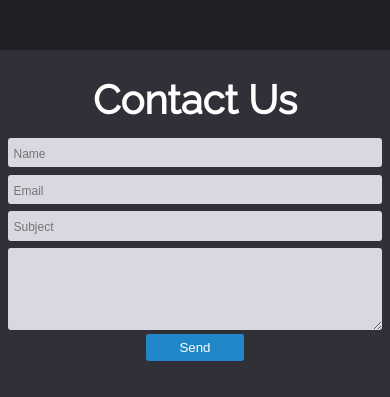
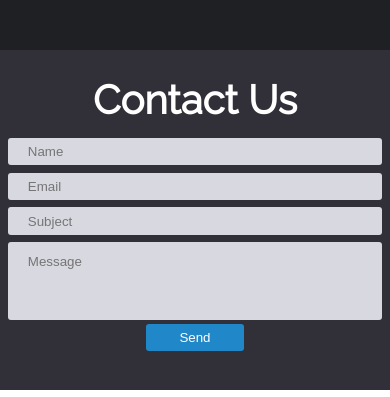
Before and after one commit to mhmdtshref/portfolio, an Angular app in the folder client/: page / in a window 390 px wide. Shown: the part 1088-1485 px from the top of the page. Built offline with nearby package versions, Linux system fonts and the light colour scheme; no server answers.

Commit message:
Add contact-us style to be responsive #72

```diff
--- a/client/src/app/contact-us/contact-us.component.less
+++ b/client/src/app/contact-us/contact-us.component.less
@@ -6,6 +6,7 @@
   display: flex;
   justify-content: center;
   flex-wrap: wrap;
+  font-family: Arial, serif;
 
   .contactUs-header{
     font-family: @titles-font;
@@ -33,30 +34,27 @@
     .input {
       height: 2.5vw;
       margin-bottom: 1%;
+      padding: 12px 20px;
+      box-sizing: border-box;
+      border: 0;
+      border-radius: 3px;
       background-color: #d7d8e0;
-      border: 0px;
-      border-radius: 3px;
-      &::placeholder{
-        font-size: 0.9em;
-        top: 3%;
-        left: 1%;
-        position: relative;
-      }
+      resize: none;
+      font-family: inherit;
     }
 
     .textArea-input {
-      height: 4vw;
+      height: 15vw;
+      width: 100%;
       margin-bottom: 1%;
-      width: 100%;
-      background-color: #d7d8e0;
+      padding: 12px 20px;
+      box-sizing: border-box;
       border: 0;
       border-radius: 3px;
-      &::placeholder{
-        font-size: 0.9em;
-        top: -20%;
-        left: 1%;
-        position: relative;
-      }
+      background-color: #d7d8e0;
+      resize: none;
+      font-family: inherit;
+
     }
 
     .send-button {
@@ -86,6 +84,7 @@
 
       .textArea-input {
         height: 15vw;
+
       }
 
       .send-button {
@@ -110,9 +109,6 @@
       .textArea-input {
         height: 20vw;
         width: 100%;
-        &::placeholder{
-          top: -30%;
-        }
       }
 
       .send-button {
```
